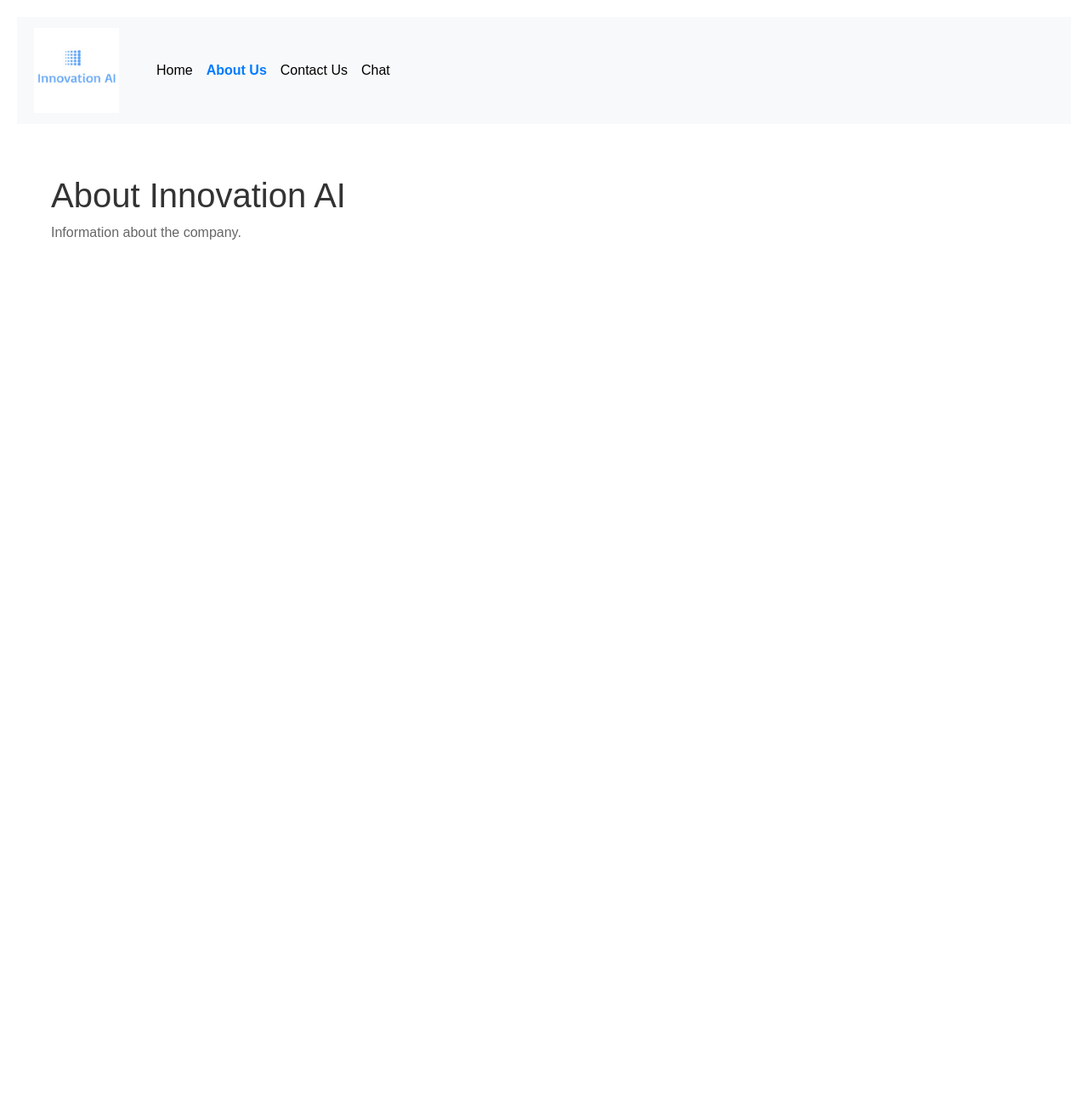
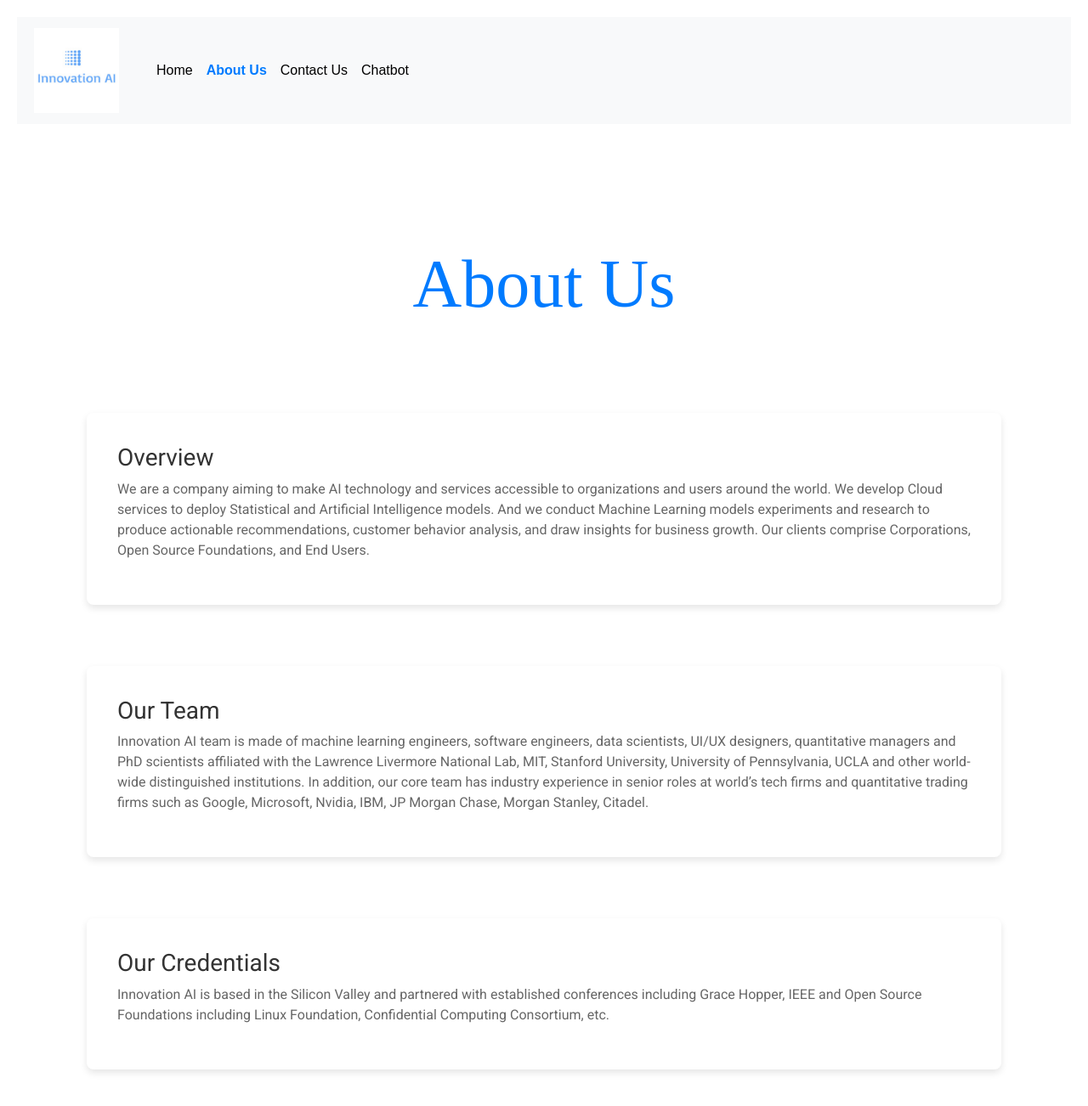
Before and after one commit to LeoHzy/InnovationAI_web_proj, a React (Create React App) app in the folder frontend/: page /about in a window 1280 px wide. Shown: the top 1302 px of the page at 85% size. Before the commit the page ends 800 px from the top, so only its background shows below. Built offline with nearby package versions, Linux system fonts and the light colour scheme.

Commit message:
add home page and about us page

```diff
--- a/frontend/package.json
+++ b/frontend/package.json
@@ -15,7 +15,11 @@
     "react-dom": "^18.3.1",
     "react-router-dom": "^6.23.1",
     "react-scripts": "5.0.1",
+    "styled-components": "^6.1.11",
     "web-vitals": "^2.1.4"
+  },
+  "devDependencies": {
+    "@babel/plugin-proposal-private-property-in-object": "^7.14.5"
   },
   "scripts": {
     "start": "react-scripts start",
--- a/frontend/public/index.html
+++ b/frontend/public/index.html
@@ -5,39 +5,17 @@
     <link rel="icon" href="%PUBLIC_URL%/favicon.ico" />
     <meta name="viewport" content="width=device-width, initial-scale=1" />
     <meta name="theme-color" content="#000000" />
-    <meta
-      name="description"
-      content="Web site created using create-react-app"
-    />
+    <meta name="description" content="Web site created using create-react-app" />
     <link rel="apple-touch-icon" href="%PUBLIC_URL%/logo192.png" />
-    <!--
-      manifest.json provides metadata used when your web app is installed on a
-      user's mobile device or desktop. See https://developers.google.com/web/fundamentals/web-app-manifest/
-    -->
     <link rel="manifest" href="%PUBLIC_URL%/manifest.json" />
-    <!--
-      Notice the use of %PUBLIC_URL% in the tags above.
-      It will be replaced with the URL of the `public` folder during the build.
-      Only files inside the `public` folder can be referenced from the HTML.
 
-      Unlike "/favicon.ico" or "favicon.ico", "%PUBLIC_URL%/favicon.ico" will
-      work correctly both with client-side routing and a non-root public URL.
-      Learn how to configure a non-root public URL by running `npm run build`.
-    -->
+    <!-- Google Fonts -->
+    <link rel="stylesheet" href="https://fonts.googleapis.com/css2?family=Pacifico&family=Roboto:wght@400;700&display=swap" />
+
     <title>React App</title>
   </head>
   <body>
     <noscript>You need to enable JavaScript to run this app.</noscript>
     <div id="root"></div>
-    <!--
-      This HTML file is a template.
-      If you open it directly in the browser, you will see an empty page.
-
-      You can add webfonts, meta tags, or analytics to this file.
-      The build step will place the bundled scripts into the <body> tag.
-
-      To begin the development, run `npm start` or `yarn start`.
-      To create a production bundle, use `npm run build` or `yarn build`.
-    -->
   </body>
 </html>
--- a/frontend/src/components/About.js
+++ b/frontend/src/components/About.js
@@ -1,11 +1,73 @@
 import React from 'react';
+import styled from 'styled-components';
+
+const Container = styled.div`
+  margin-top: 5rem;
+  .card {
+    border: none;
+    border-radius: 8px;
+    box-shadow: 0 4px 8px rgba(0,0,0,0.1);
+    margin-bottom: 2rem;
+  }
+`;
+
+const Title = styled.h1`
+  text-align: center;
+  margin-bottom: 4rem;
+  font-family: 'Lobster', cursive; /* Change to the new font */
+  font-size: 5rem; /* Increase the font size */
+  color: #007bff; /* Color for the title */
+`;
+
+const CardTitle = styled.h2`
+  font-size: 1.75rem;
+  color: #333;
+  font-family: 'Roboto', sans-serif; /* Custom font */
+`;
+
+const CardText = styled.p`
+  font-size: 1rem;
+  color: #666;
+  font-family: 'Roboto', sans-serif; /* Custom font */
+`;
 
 function About() {
   return (
-    <div>
-      <h1>About Innovation AI</h1>
-      <p>Information about the company.</p>
-    </div>
+    <Container className="container">
+      <Title>About Us</Title>
+      <div className="row">
+        <div className="col-md-12">
+          <div className="card">
+            <div className="card-body">
+              <CardTitle>Overview</CardTitle>
+              <CardText>
+                We are a company aiming to make AI technology and services accessible to organizations and users around the world. We develop Cloud services to deploy Statistical and Artificial Intelligence models. And we conduct Machine Learning models experiments and research to produce actionable recommendations, customer behavior analysis, and draw insights for business growth. Our clients comprise Corporations, Open Source Foundations, and End Users.
+              </CardText>
+            </div>
+          </div>
+        </div>
+        <div className="col-md-12">
+          <div className="card">
+            <div className="card-body">
+              <CardTitle>Our Team</CardTitle>
+              <CardText>
+                Innovation AI team is made of machine learning engineers, software engineers, data scientists, UI/UX designers, quantitative managers and PhD scientists affiliated with the Lawrence Livermore National Lab, MIT, Stanford University, University of Pennsylvania, UCLA and other world-wide distinguished institutions. In addition, our core team has industry experience in senior roles at world’s tech firms and quantitative trading firms such as Google, Microsoft, Nvidia, IBM, JP Morgan Chase, Morgan Stanley, Citadel.
+              </CardText>
+            </div>
+          </div>
+        </div>
+        <div className="col-md-12">
+          <div className="card">
+            <div className="card-body">
+              <CardTitle>Our Credentials</CardTitle>
+              <CardText>
+                Innovation AI is based in the Silicon Valley and partnered with established conferences including Grace Hopper, IEEE and Open Source Foundations including Linux Foundation, Confidential Computing Consortium, etc.
+              </CardText>
+            </div>
+          </div>
+        </div>
+      </div>
+    </Container>
   );
 }
 
--- a/frontend/src/components/Contact.js
+++ b/frontend/src/components/Contact.js
@@ -11,11 +11,10 @@ const Contact = () => {
           <div className="col-md-6">
             <div className="contact-info light-blue-bg p-4">
               <h3>Contact Information</h3>
-              <p>Say something to start a live chat!</p>
               <ul className="list-unstyled">
                 <li><i className="fas fa-phone"></i> +1 012 3456 789</li>
                 <li><i className="fas fa-envelope"></i> demo@gmail.com</li>
-                <li><i className="fas fa-map-marker-alt"></i> 12345 xxx street, San Jose, United States</li>
+                <li><i className="fas fa-map-marker-alt"></i> 18 S 2nd St, Office NO.115, San Jose, California 95113, US</li>
               </ul>
               <div className="social-icons">
                 <i className="fab fa-twitter"></i>
--- a/frontend/src/components/Home.js
+++ b/frontend/src/components/Home.js
@@ -1,10 +1,52 @@
 import React from 'react';
+import styled from 'styled-components';
+import backgroundImage from '../assets/Golden_Gate_Bridge_as_seen_from_Battery_East.png';
+
+const HomeContainer = styled.div`
+  height: 100vh;
+  background-image: url(${backgroundImage});
+  background-size: cover;
+  background-position: center;
+  display: flex;
+  flex-direction: column;
+  justify-content: center;
+  align-items: center;
+  text-align: center;
+  color: white;
+  position: relative;
+  z-index: 1;
+  &:before {
+    content: "";
+    position: absolute;
+    top: 0;
+    left: 0;
+    right: 0;
+    bottom: 0;
+    background: rgba(0, 0, 0, 0.6); /* Black overlay with 50% opacity */
+    z-index: -1;
+  }
+`;
+
+const CompanyName = styled.h1`
+  font-size: 4rem;
+  font-family: 'Pacifico', cursive;
+  margin-bottom: 1rem;
+  color: #ADD8E6;
+`;
+
+const Slogan = styled.p`
+  font-size: 1.5rem;
+  font-family: 'Roboto', sans-serif;
+  max-width: 1200px;
+  color: white;
+`;
 
 function Home() {
   return (
-    <div>
-      <h1>Welcome to Innovation AI</h1>
-    </div>
+    <HomeContainer>
+      <CompanyName>Innovation AI</CompanyName>
+      <Slogan>Make AI technology and services accessible to organizations and users around the world</Slogan>
+    </HomeContainer>
   );
 }
 
--- a/frontend/src/components/Navbar.css
+++ b/frontend/src/components/Navbar.css
@@ -1,5 +1,13 @@
-.navbar {
+body {
+    padding-top: 120px; /* Adjust this value to the height of your navbar to prevent content overlap */
+  }
+
+  .navbar {
     margin-bottom: 20px;
+    position: fixed;
+    top: 0;
+    width: 100%;
+    z-index: 1000; /* Ensure the navbar is on top */
   }
 
   .nav-link {
@@ -17,6 +25,6 @@
   }
 
   .navbar-brand .logo {
-    height: 100px; /* Adjust the height to make it 2.5 times bigger, assuming original was 40px */
-    margin-left: 20px;
+    height: 100px; /* Adjust the height to make it 2.5 times bigger */
+    margin-left: 20px; /* Add margin to the left to shift the logo right */
   }
--- a/frontend/src/components/Navbar.js
+++ b/frontend/src/components/Navbar.js
@@ -26,7 +26,7 @@ const NavigationBar = () => {
             <Link className="nav-link" to="/contact">Contact Us</Link>
           </li>
           <li className={`nav-item ${location.pathname === '/chatbot' ? 'active' : ''}`}>
-            <Link className="nav-link" to="/chatbot">Chat</Link>
+            <Link className="nav-link" to="/chatbot">Chatbot</Link>
           </li>
         </ul>
       </div>
```
Also changed, not shown: 2 other files (tests, documents, lock files or other folders).
